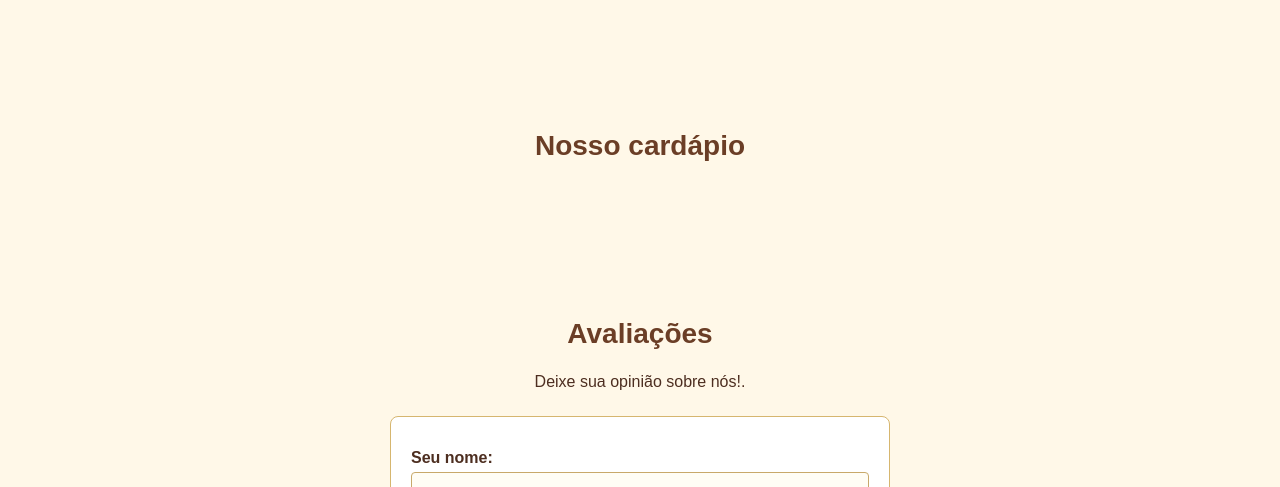
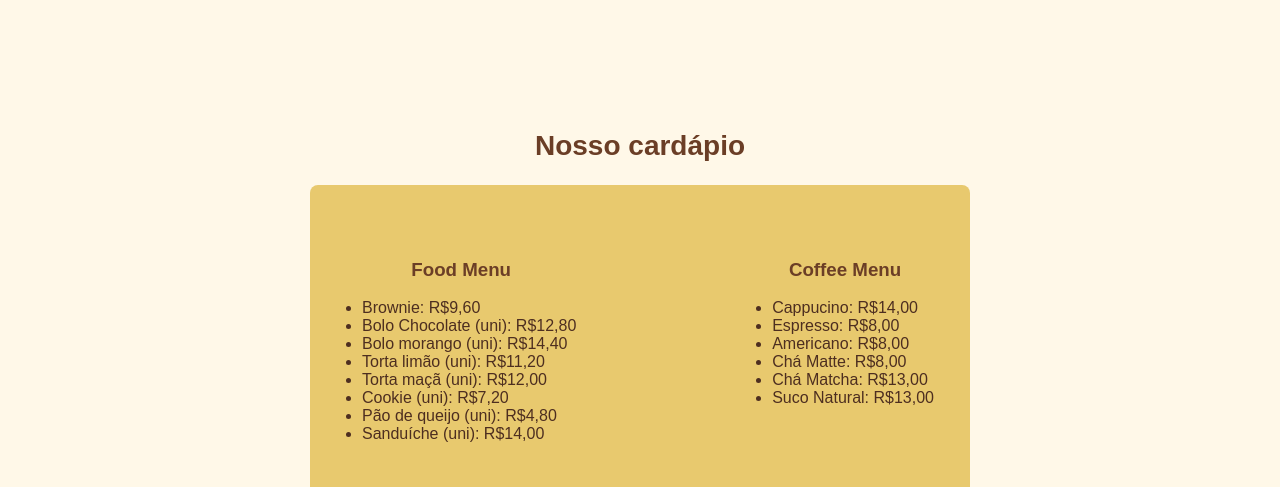
Before and after one commit to GabyDoLuycasLabubonico/golden-hour, a plain HTML site: page src/index.html in a window 1280 px wide. Shown: the part 465-952 px from the top of the page. Drawn offline with Linux system fonts and the light colour scheme.

Commit message:
cardapios maneiros

```diff
--- a/src/index.html
+++ b/src/index.html
@@ -43,9 +43,36 @@
         <section id="cardapio">
             <h2>Nosso cardápio</h2>
 
+			<div class="cardapio">
+				<section>
+					<h3 class="texto-centro">Food Menu</h3>
 
-        </section>
+					<ul>
+						<li>Brownie: R$9,60</li>
+						<li>Bolo Chocolate (uni): R$12,80</li>
+						<li>Bolo morango (uni): R$14,40</li>
+						<li>Torta limão (uni): R$11,20</li>
+						<li>Torta maçã (uni): R$12,00</li>
+						<li>Cookie (uni): R$7,20</li>
+						<li>Pão de queijo (uni): R$4,80</li>
+						<li>Sanduíche (uni): R$14,00</li>
+					</ul>
+				</section>
 
+				<section>
+					<h3 class="texto-centro">Coffee Menu</h3>
+
+					<ul>
+						<li>Cappucino: R$14,00</li>
+						<li>Espresso: R$8,00</li>
+						<li>Americano: R$8,00</li>
+						<li>Chá Matte: R$8,00</li>
+						<li>Chá Matcha: R$13,00</li>
+						<li>Suco Natural: R$13,00</li>
+					</ul>
+				</section>
+			</div>
+		</section>
 
         <section id="avaliacoes">
             <h2>Avaliações</h2>
--- a/src/style.css
+++ b/src/style.css
@@ -94,6 +94,24 @@ h3 {
     justify-content: center;
     font-size: 90px;
     border: 5px solid #6b3e26;
+}
+
+.cardapio {
+	display: flex;
+	justify-content: space-between;
+
+	width: 60%;
+	border-radius: 8px;
+
+	padding: 0px 20px;
+	margin: auto;
+
+	background-color: #e8c96e;
+}
+
+.cardapio ul {
+	padding: 0 1em 0 2em;
+	margin: 0;
 }
 
 .botao,
@@ -305,6 +323,7 @@ nav a {
     height: 170px;
 }
 
+
 .cadastro form {
     display: block;
 }
```
